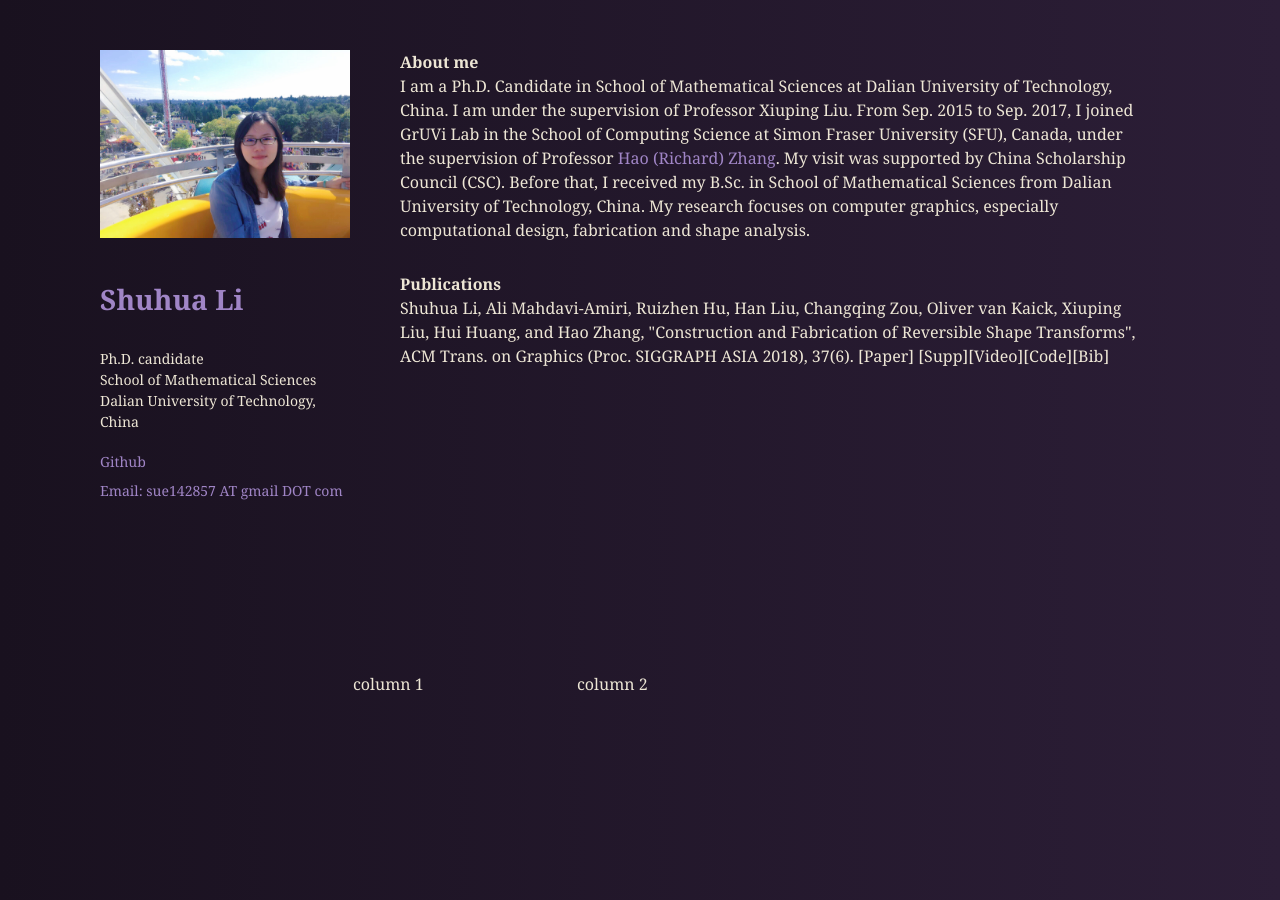
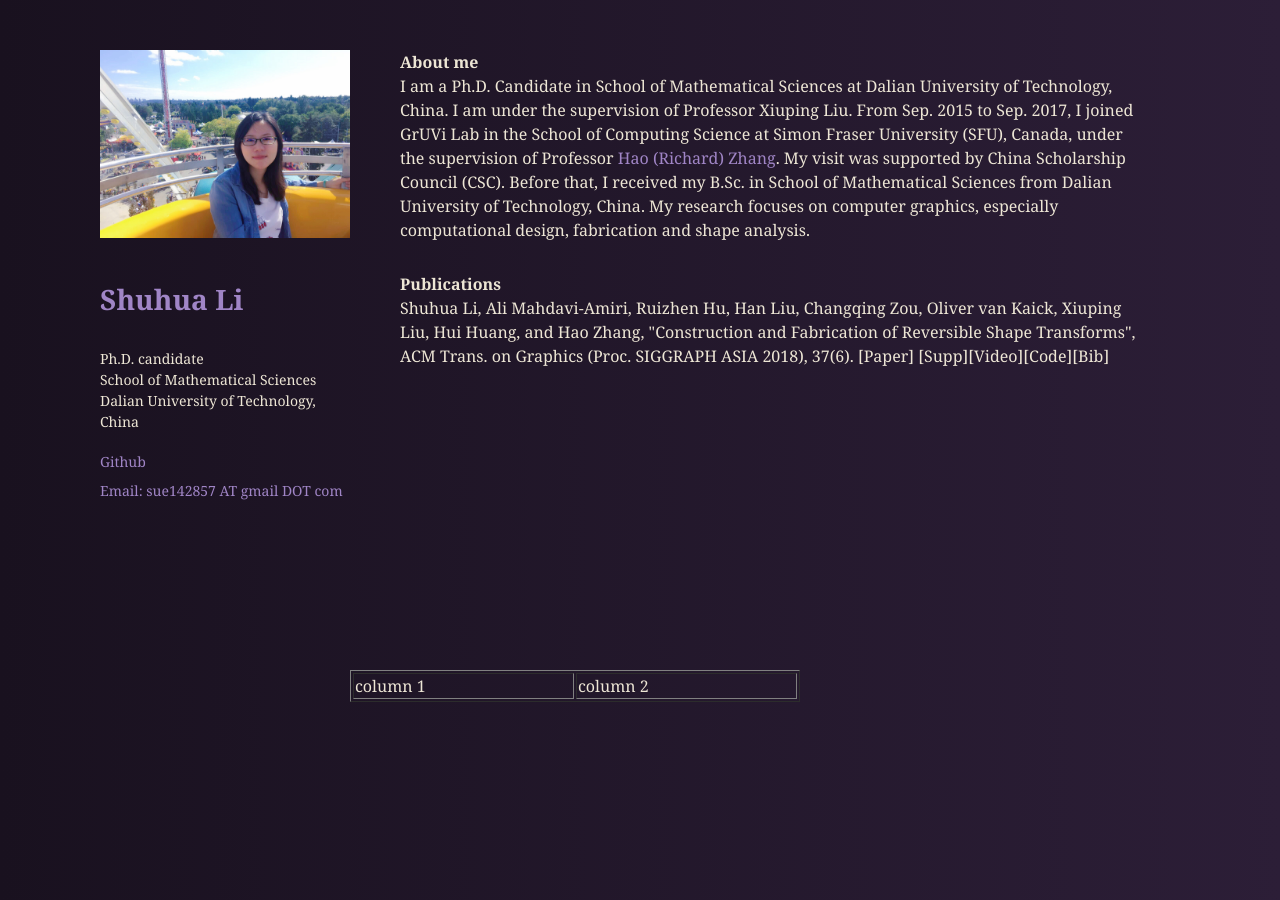
Before and after one commit to sergiokopplin/violet, a Jekyll site: the page built from index.html, in a window 1280 px wide. Built offline with Jekyll 4.4.1, drawn with Linux system fonts in a browser that asks for light colours.

Commit message:
Update index.html

```diff
--- a/index.html
+++ b/index.html
@@ -39,10 +39,14 @@ title: Homepage
     [Paper] [Supp][Video][Code][Bib]
   </p>
 
-  <table style="width:100%">
+  <table style="width:100%" border="1">
     <tr>
-      <td>column 1</td>
-      <td>column 2</td>
+      <td border="1">
+        column 1
+      </td>
+      <td border="1">
+        column 2
+      </td>
     </tr>
   </table>
 </section>
```
